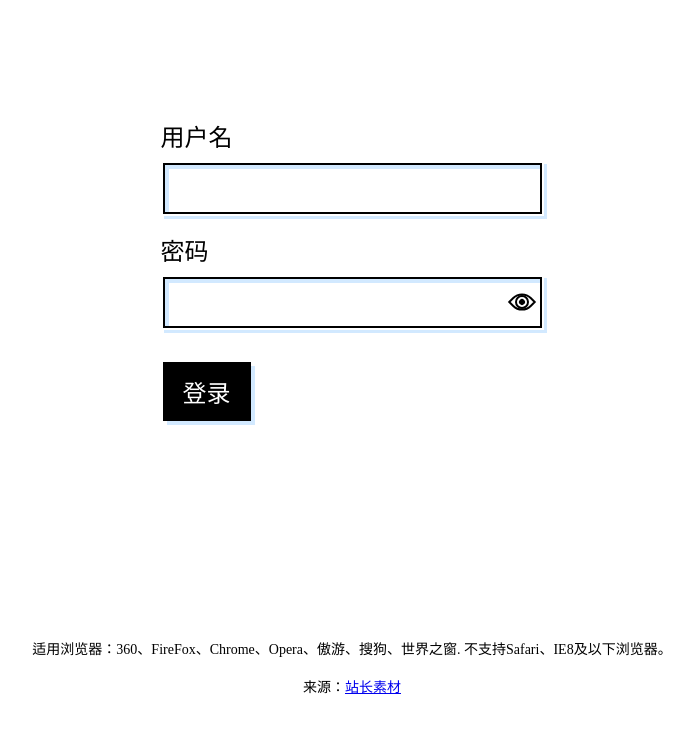
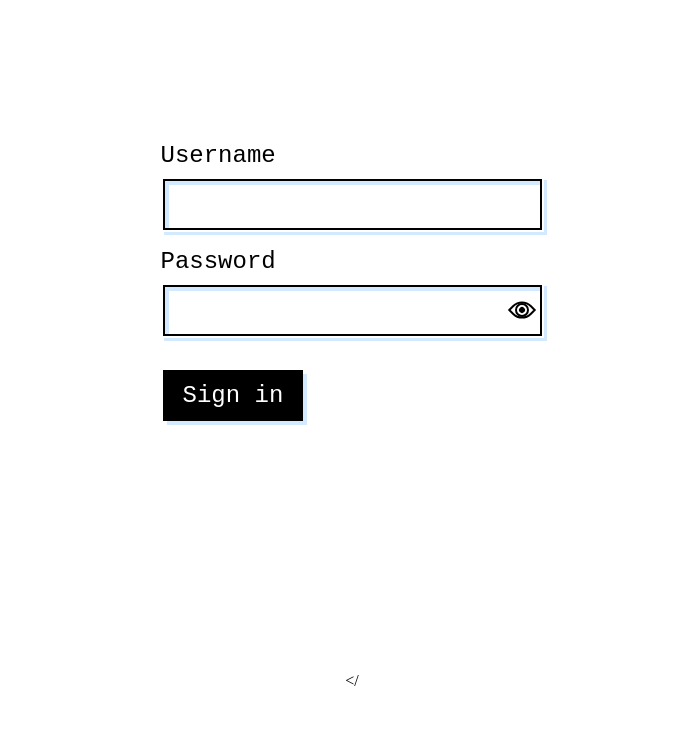
Before and after one commit to traitimtrongvag/Web-login, a plain HTML site: page index.html in a window 1280 px wide. Shown: the whole page, without its empty margins (288-982 px from the left). Drawn offline with Linux system fonts and the light colour scheme.

Commit message:
Update index.html

```diff
--- a/index.html
+++ b/index.html
@@ -12,13 +12,13 @@
 
 <form onSubmit="return false">
   <div class="form-item">
-    <label>用户名</label>
+    <label>Username</label>
     <div class="input-wrapper">
       <input type="text" id="username" autocomplete="off" autocorrect="off" autocapitalize="off" spellcheck="false" data-lpignore="true">
     </div>
   </div>
   <div class="form-item">
-    <label>密码</label>
+    <label>Password</label>
     <div class="input-wrapper">
       <input type="password" id="password" autocomplete="off" autocorrect="off" autocapitalize="off" spellcheck="false" data-lpignore="true">
       <button type="button" id="eyeball">
@@ -27,14 +27,11 @@
       <div id="beam"></div>
     </div>
   </div>
-  <button id="submit">登录</button>
+  <button id="submit">Sign in</button>
 </form>
 
 <script  src="js/script.js"></script>
 
-<div style="text-align:center;margin:0px 0; font:normal 14px/24px 'MicroSoft YaHei';">
-<p>适用浏览器：360、FireFox、Chrome、Opera、傲游、搜狗、世界之窗. 不支持Safari、IE8及以下浏览器。</p>
-<p>来源：<a href="http://sc.chinaz.com/" target="_blank">站长素材</a></p>
-</div>
+
 </body>
-</html>
+</
```
